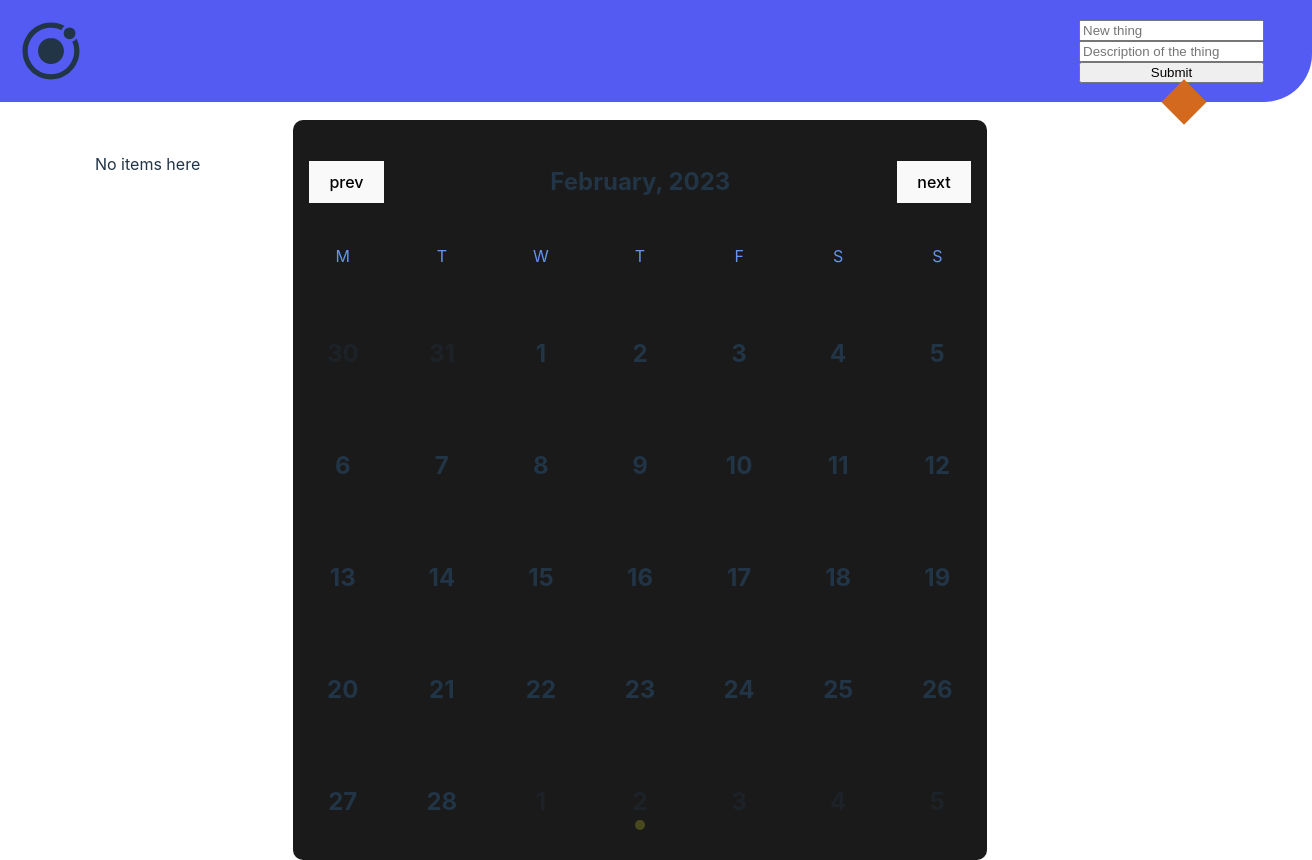
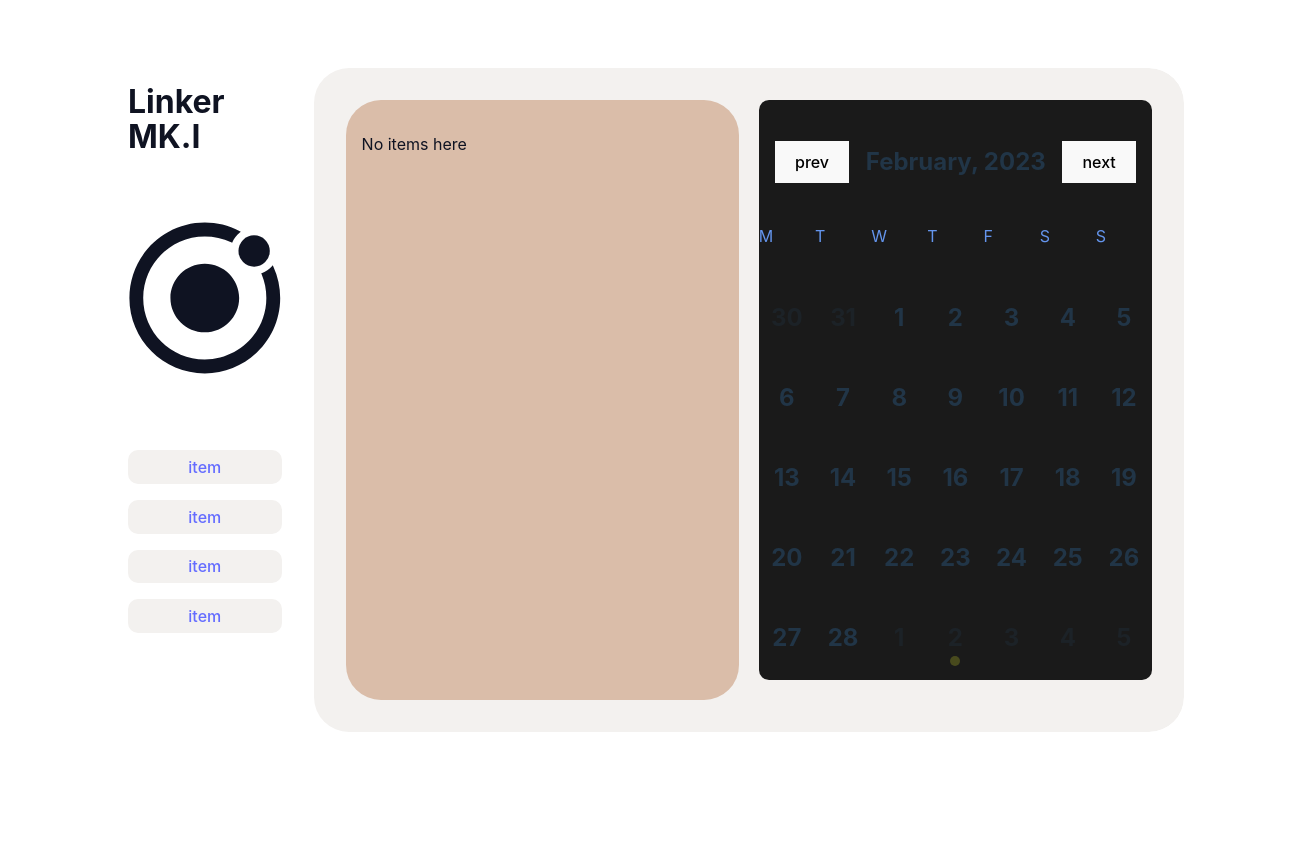
Before and after one commit to ifralou/linker, a React (Vite) app: page / in a window 1280 px wide. Shown: the whole page, 1312 px wide, since content can reach past the window. After the commit the page ends 800 px from the top, so only its background shows below. Built offline with nearby package versions, Linux system fonts and the light colour scheme.

Commit message:
Switching to new components.
* Initial restyling

* Initial layout done

* Continue

```diff
--- a/src/App.css
+++ b/src/App.css
@@ -1,18 +1,85 @@
 #root {
   width: 100%;
-  height: 70vh;
-  margin: 0 auto;
-  padding: 2rem;
-  text-align: center;
+  height: 100vh;
+  padding: 0;
+  margin: 0;
+
+  display: flex;
+  align-items: center;
+  justify-content: center;
 }
 
-.main-grid {
+.App {
+  display: flex;
+  align-items: center;
+  justify-content: center;
+}
+
+main {
+  min-width: 900px;
+  max-width: 1700px;
+  width: 85%;
+  background-color: var(--bg-secondary);
+  border-radius: 35px;
+  overflow: hidden;
+
   display: grid;
-  grid-gap: 30px;
-  grid-template-columns: minmax(50px, 1fr) minmax(100px, 3fr) minmax(50px, 1fr);
+  grid-template-columns: minmax(50px, 1fr) minmax(100px, 4fr) ;
+}
+
+.panel-main {
+  background-color: var(--bg-tertiary);
+  padding: 2rem 2rem;
+  border-radius: 35px;
+
+  display: grid;
+  grid-gap: 20px;
+
+  grid-template-areas:
+  "column calendar"
+  "column info";
+
+  grid-template-columns: minmax(100px, 1fr) minmax(100px, 1fr);
+}
+
+aside {
+  padding: 1rem;
+  color: var(--bg-primary);
+}
+
+nav {
+  display: flex;
+  flex-direction: column;
+}
+
+nav > a {
+  display: flex;
+  background-color: var(--bg-tertiary);
+  border-radius: 10px;
+  padding: 0.3rem;
+  margin: 0 1rem 1rem 1rem;
+  align-items: center;
+  justify-content: center;
+}
+
+.things-wrapper {
+  grid-area: column;
+
+  background-color: var(--tl-bg-sand);
+  border-radius: 35px;
+  color: var(--bg-primary);
+  padding: 0 1rem;
+}
+
+
+.thing-wrapper {
+  border-radius: 15px;
+  overflow: hidden;
+  background-color: var(--bg-secondary);
 }
 
 .info-wrapper {
+  grid-area: calendar;
   background-color: #1a1a1a;
   border-radius: 10px;
 }
@@ -51,7 +118,6 @@
   align-items: center;
   width: 20%;
   height: 80px;
-  margin: 1rem 0
 }
 
 .calendar-tile-date {
@@ -78,16 +144,6 @@
   justify-content: space-between;
 }
 
-aside {
-  width: 100%;
-  background-color: #535bf2;
-  position: absolute;
-  border-bottom-right-radius: 3rem;
-  padding: 1rem;
-  top: -80px;
-  left: 0;
-  transition: top 0.5s;
-}
 
 .aside-visual {
   width: 2rem;
@@ -105,12 +161,14 @@ aside {
 }
 
 .aside-normal {
+  background-color: var(--secondary-background);
   display: flex;
   align-items: center;
   justify-content: space-between;
 }
 
 .aside-shown {
+  background-color: var(--secondary-background);
   display: flex;
   align-items: center;
   justify-content: space-between;
@@ -156,6 +214,8 @@ li > p {
 }
 
 .thing-content {
+  display: flex;
+  flex-direction: row;
   padding: 0 1rem ;
 }
 
@@ -178,6 +238,7 @@ li > p {
   align-items: center;
   padding: 10px;
 }
+
 
 .week {
   display: flex;
@@ -266,3 +327,50 @@ form {
   align-items: center;
   padding: 1rem;
 }
+
+.row {
+  display: flex;
+  flex-direction: row;
+  align-items: center;
+}
+
+.center {
+  justify-content: center;
+  padding: 3rem 0;
+}
+
+.logo-text {
+  margin: 0;
+  font-size: 2rem;
+  padding-left: 1rem;
+}
+
+.pad {
+  margin-right: 2rem;
+}
+
+.modal-wrapper {
+  position: absolute;
+  width: 100%;
+  height: 100vh;
+  display: flex;
+  align-items: center;
+  justify-content: center;
+  background-color: rgb(234,123,123, 0.5);
+}
+
+.modal {
+  padding: 3rem;
+  background-color: #535bf2;
+}
+
+.panel-wrapper {
+  display: grid;
+  grid-gap: 30px;
+  grid-template-columns: minmax(50px, 1fr) minmax(50px, 1fr);
+}
+
+.visual-adjust {
+  position: relative;
+  top: -4px;
+}
--- a/src/App.jsx
+++ b/src/App.jsx
@@ -27,9 +27,10 @@ function App() {
     console.log(activities)
 
     return (
-        <main className="App">
+        <main>
             <Dispatcher addNewThing={addNewThing}/>
-            <section className="main-grid">
+            <section className={"panel-main"}>
+
                 <Things
                     things={things}
                     addLinkToThing={addLinkToThing}
--- /dev/null
+++ b/src/components/Dispatcher/AddThingForm.jsx
@@ -0,0 +1,59 @@
+import React, {useState} from 'react';
+
+const AddThingForm = ({addNewThing, setShow, setShowForm}) => {
+    const [thing, setThing] = useState({
+        name: "", description: "", links: []
+    })
+
+    let handleCurrentThingName = (e) => setThing(prev => ({
+        ...prev, name: e.target.value
+    }))
+
+    let handleCurrentDescription = (e) => setThing(prev => ({
+        ...prev, description: e.target.value
+    }))
+
+    let handleSubmit = (e) => {
+        e.preventDefault()
+        if (thing.name !== "") {
+            addNewThing(thing);
+            setThing({name: "", description: "", links: []})
+        }
+    }
+
+    const onClickWrapper = (e) => {
+        if(e.target.className.includes("modal-wrapper")) {
+            setShowForm(false);
+        }
+    }
+
+
+    return (
+        <div className={"modal-wrapper"} onClick={onClickWrapper}>
+
+            <div className={"modal"}>
+                <form onSubmit={handleSubmit}>
+
+                    <input type="text"
+                           value={thing.name}
+                           onChange={handleCurrentThingName}
+                           placeholder={"New thing"}
+                           onFocus={() => setShow(true)}
+                    />
+
+                    <input type="text"
+                           value={thing.description}
+                           onChange={handleCurrentDescription}
+                           placeholder={"Description of the thing"}
+                    />
+
+                    <input type="submit" value="Submit"/>
+                </form>
+            </div>
+
+        </div>
+
+    );
+};
+
+export default AddThingForm;
--- a/src/components/Dispatcher/Dispatcher.jsx
+++ b/src/components/Dispatcher/Dispatcher.jsx
@@ -1,56 +1,24 @@
-import React, {useState} from 'react';
-import {IoLogoIonic} from "react-icons/io"
+import React, {useEffect, useRef, useState} from 'react';
+import {IoLogoIonic} from "react-icons/io";
+import {MdAddTask} from "react-icons/md";
+import AddThingForm from "./AddThingForm.jsx";
+import {createPortal} from "react-dom";
+import Menu from "./Menu.jsx";
 
 const Dispatcher = ({addNewThing}) => {
-    const [show, setShow] = useState(true);
-
-    const [thing, setThing] = useState({
-        name: "", description: "", links: []
-    })
-
-    let handleCurrentThingName = (e) => setThing(prev => ({
-        ...prev, name: e.target.value
-    }))
-
-    let handleCurrentDescription = (e) => setThing(prev => ({
-        ...prev, description: e.target.value
-    }))
-
-    let handleSubmit = (e) => {
-        e.preventDefault()
-        if (thing.name !== "") {
-            addNewThing(thing);
-            setThing({name: "", description: "", links: []})
-        }
-    }
 
     return (
-        <aside className={show ? "aside-shown" : "aside-normal"}>
-            <IoLogoIonic size={70}/>
-            <div>
-                <form onSubmit={handleSubmit}>
-
-                    <input type="text"
-                           value={thing.name}
-                           onChange={handleCurrentThingName}
-                           placeholder={"New thing"}
-                           onFocus={() => setShow(true)}
-                    />
-
-                    <input type="text"
-                           value={thing.description}
-                           onChange={handleCurrentDescription}
-                           placeholder={"Description of the thing"}
-                    />
-
-                    <input type="submit" value="Submit"/>
-                </form>
+        <aside>
+            <div className={"row"}>
+                <h1 className={"logo-text"}>Linker MK.I</h1>
             </div>
 
-            <div
-                className="aside-visual"
-                onClick={() => setShow(p => !p)}
-            ></div>
+            <div className={"row center"}>
+                <IoLogoIonic size={200} className={"visual-adjust"}/>
+            </div>
+
+            <Menu/>
+
         </aside>
     );
 };
--- /dev/null
+++ b/src/components/Dispatcher/Menu.jsx
@@ -0,0 +1,15 @@
+import React from 'react';
+import MenuItem from "./MenuItem.jsx";
+
+const Menu = () => {
+    return (
+        <nav>
+            <MenuItem/>
+            <MenuItem/>
+            <MenuItem/>
+            <MenuItem/>
+        </nav>
+    );
+};
+
+export default Menu;
--- /dev/null
+++ b/src/components/Dispatcher/MenuItem.jsx
@@ -0,0 +1,11 @@
+import React from 'react';
+
+const MenuItem = () => {
+    return (
+        <a>
+            item
+        </a>
+    );
+};
+
+export default MenuItem;
--- a/src/components/Things/Thing.jsx
+++ b/src/components/Things/Thing.jsx
@@ -34,24 +34,21 @@ const Thing = ({thingData, addLink, clickAction}) => {
 
 
     return (
-        <div tabIndex={0}
+        <li
+            ref={drop}
+            tabIndex={0}
             onClick={clickHandler}
             onKeyDown={actionOnEnter}
-        >
-            <li
-                ref={drop}
-                className={result.isOver ? "hoveredLink" : ""}
+            className={`thing-wrapper ${result.isOver? "" : ""}`}
         >
             <div className={"thing-content"}>
-                    <h3>{name}</h3>
-                    <p>{description}</p>
+                <h2>{name}</h2>
             </div>
             <div
                 className={"thing-color-tile"}
                 style={{backgroundColor: color}}
             ></div>
         </li>
-        </div>
     )
 };
 
--- a/src/components/Things/Things.jsx
+++ b/src/components/Things/Things.jsx
@@ -6,7 +6,7 @@ import {HTML5Backend} from "react-dnd-html5-backend";
 const Things = ({things, addLinkToThing, clickAction}) => {
 
     return (
-        <section>
+        <section className={"things-wrapper"}>
             <DndProvider backend={HTML5Backend}>
                 <ul>
                     {things.length === 0 ?
--- a/src/index.css
+++ b/src/index.css
@@ -3,9 +3,16 @@
   line-height: 1.5;
   font-weight: 400;
 
+  --bg-primary: #0F1322;
+  --bg-secondary: #FFFFFF;
+  --bg-tertiary: #F3F1EF;
+  --tl-bg-sand: #DABDA9;
+
   color-scheme: light dark;
+
   color: rgba(255, 255, 255, 0.87);
-  background-color: #242424;
+
+  background-color: var(--bg-primary);
 
   font-synthesis: none;
   text-rendering: optimizeLegibility;
@@ -19,6 +26,7 @@ a {
   color: #646cff;
   text-decoration: inherit;
 }
+
 a:hover {
   color: #535bf2;
 }
```
Lines whose indentation alone changed are shown as unchanged.
